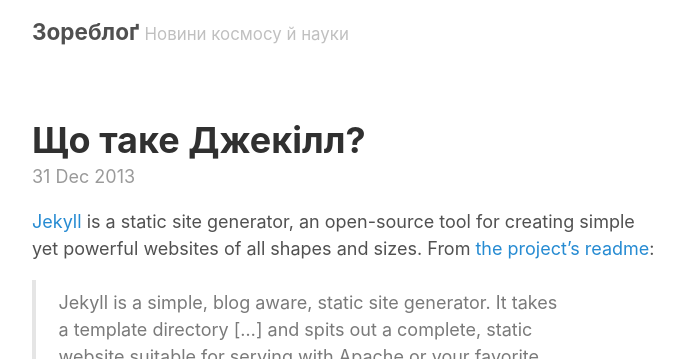
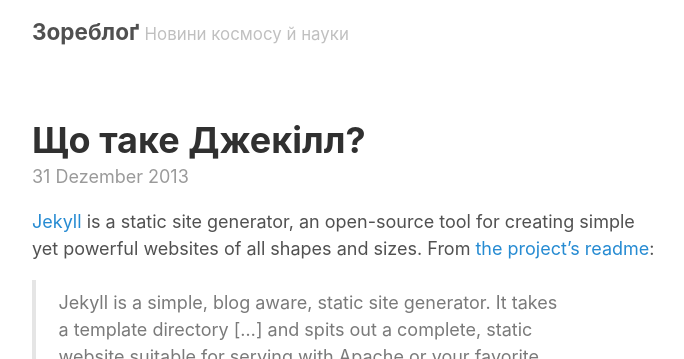
Before and after one commit to pnmrnko/pnmrnko.github.io, a Jekyll site: the page built from _posts/2013-12-31-whats-jekyll.md, in a window 1280 px wide. Shown: the top 359 px of the page, without its empty margins (293-977 px from the left). Built offline with Jekyll 4.4.1, drawn with Linux system fonts in a browser that asks for light colours.

Commit message:
change date format

```diff
--- a/_layouts/post.html
+++ b/_layouts/post.html
@@ -4,7 +4,24 @@ layout: default
 
 <article class="post">
   <h1 class="post-title">{{ page.title }}</h1>
-  <time datetime="{{ page.date | date_to_xmlschema }}" class="post-date">{{ page.date | date_to_string }}</time>
+  <time datetime="{{ page.date | date_to_xmlschema }}" class="post-date">
+    {% assign m = page.date | date: "%-m" %}
+    {{ page.date | date: "%-d" }}
+    {% case m %}
+      {% when '1' %}Januar
+      {% when '2' %}Februar
+      {% when '3' %}M&auml;rz
+      {% when '4' %}April
+      {% when '5' %}Mai
+      {% when '6' %}Juni
+      {% when '7' %}Juli
+      {% when '8' %}August
+      {% when '9' %}September
+      {% when '10' %}Oktober
+      {% when '11' %}November
+      {% when '12' %}Dezember
+    {% endcase %}
+    {{ page.date | date: "%Y" }}</time>
   {{ content }}
 </article>
 
```
